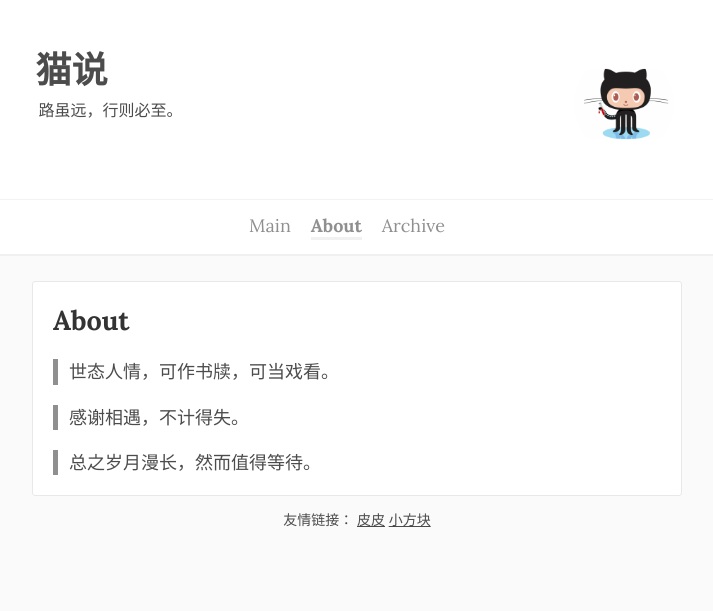
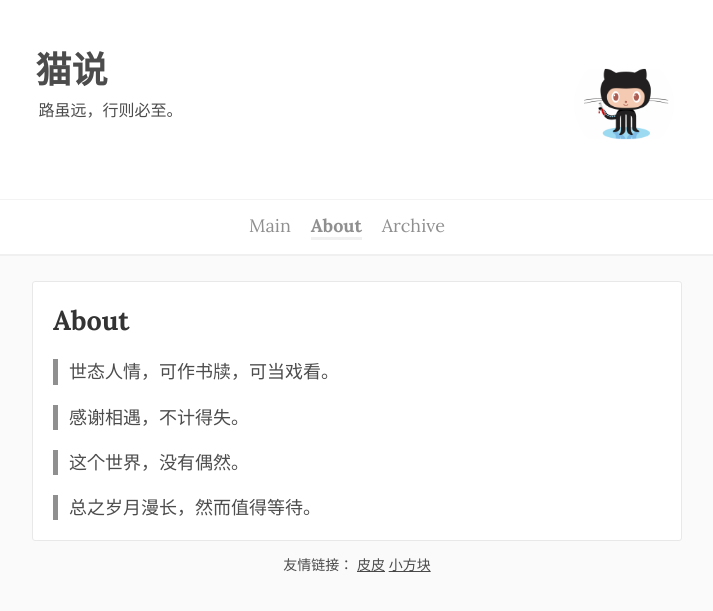
Before and after one commit to LB-nan/cat-Said, a Jekyll site: the page built from about.md, in a window 1280 px wide. Shown: the top 611 px of the page, without its empty margins (283-996 px from the left). Built offline with Jekyll 4.4.1, drawn with Linux system fonts in a browser that asks for light colours.

Commit message:
Update about.md

```diff
--- a/about.md
+++ b/about.md
@@ -8,4 +8,6 @@ permalink: /about/
 
 > 感谢相遇，不计得失。
 
+> 这个世界，没有偶然。
+
 > 总之岁月漫长，然而值得等待。
```
